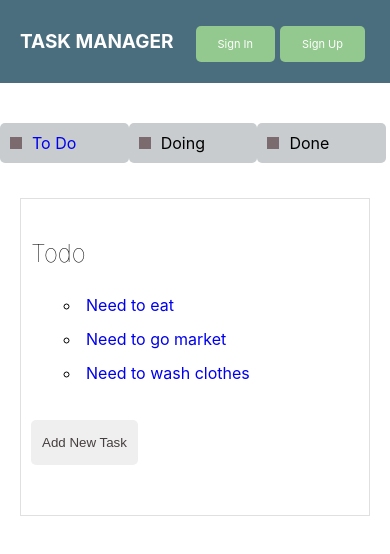
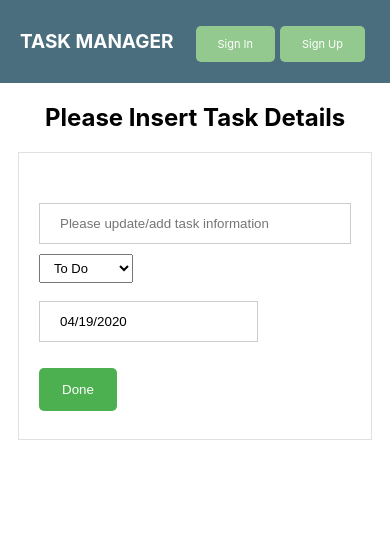
Before and after one commit to Thaneshwor/react-express-todo-demo, a React (Create React App) app in the folder app/: page / in a window 390 px wide. Shown: the top 554 px of the page. Built offline with nearby package versions, Linux system fonts and the light colour scheme.

Commit message:
Create Taskdetail component to update and create tasks

```diff
--- a/app/src/components/main/Main.jsx
+++ b/app/src/components/main/Main.jsx
@@ -3,6 +3,7 @@ import '../../assets/css/common.css';
 import Login from '../login/Login';
 import Navbar from '../header/Navbar';
 import Dashboard from '../dashboard/Dashboard';
+import TaskDetail from '../taskdetail/TaskDetail';
 
 class Main extends Component {
 
@@ -11,7 +12,8 @@ class Main extends Component {
             <div className='container-max-width'>
                 <Navbar />
                 {/* <Login /> */}
-                <Dashboard></Dashboard>
+                {/* <Dashboard></Dashboard> */}
+                <TaskDetail />
             </div >
         );
     };
--- /dev/null
+++ b/app/src/components/taskdetail/TaskDetail.jsx
@@ -0,0 +1,38 @@
+import React, { Component } from 'react';
+import DatePicker from 'react-datepicker';
+import './taskdetail.css';
+require('react-datepicker/dist/react-datepicker.css')
+
+
+class TaskDetail extends Component {
+    render() {
+        return (
+            <div className='task-detail'>
+                <div className='title'>
+                    <h2>Please Insert Task Details</h2>
+                </div>
+
+                <div className='task-card'>
+                    <div className='task-input'>
+                        <input placeholder='Please update/add task information' />
+                    </div>
+                    <div className='task-group-input'>
+                        <select>
+                            <option value="grapefruit">To Do</option>
+                            <option value="grapefruit">Doing</option>
+                            <option value="grapefruit">Done</option>
+                        </select>
+                    </div>
+                    <div className='task-due-date-input'>
+                        <DatePicker selected={new Date()} />
+                    </div>
+                    <div>
+                        <button className='btn-done'>Done</button>
+                    </div>
+                </div>
+            </div>
+        )
+    }
+}
+
+export default TaskDetail
--- /dev/null
+++ b/app/src/components/taskdetail/taskdetail.css
@@ -0,0 +1,64 @@
+.title{
+    padding: 20px 0;
+    text-align: center;
+}
+
+.task-card{
+    width: 50%;
+    margin: 0 auto;
+    border: 1px solid #e0e0e0;
+    padding: 40px 20px 20px;
+}
+
+.task-input, .task-group-input, .task-due-date-input{
+    margin: 10px 0;
+}
+
+select{
+    width: 25%;
+    padding:5px 10px;
+    font-size: 15px;
+}
+
+.btn-done{
+    background-color: #4CAF50;
+    color: white;
+    padding: 14px 20px;
+    margin: 8px 0;
+    border: none;
+    cursor: pointer;
+    width: 20%;
+    border-radius: 5px;
+  }
+
+
+
+@media screen and (max-width: 768px){
+    .task-card{
+        width: 70%;
+    }
+
+    select{
+        width: 30%;
+        padding:5px 10px;
+        font-size: 13px;
+    }
+}
+
+@media screen and (max-width: 480px){
+    .task-card{
+        width: 80%;
+    }
+
+    .btn-done{
+        padding: 14px 20px;
+        margin: 8px 0;
+        width: 25%;
+      }
+}
+
+@media screen and (max-width: 320px){
+    .btn-done{
+        width: 35%;
+      }
+}
--- a/app/src/components/tasklist/tasklist.css
+++ b/app/src/components/tasklist/tasklist.css
@@ -1,4 +1,3 @@
-
 .task-desc{
     margin-top: 10px;
     padding: 20px 50px;
```
